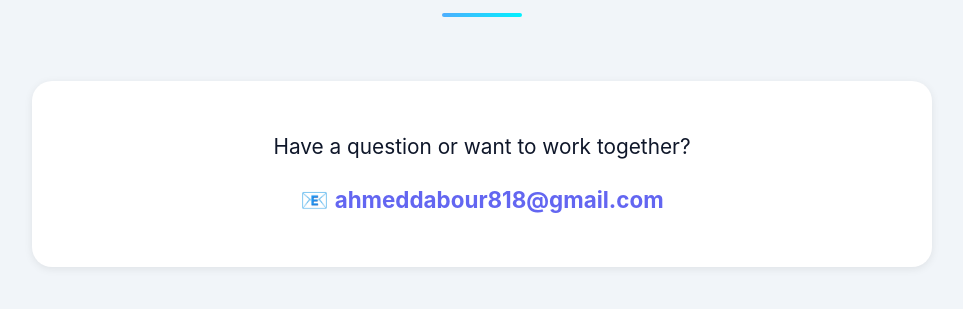
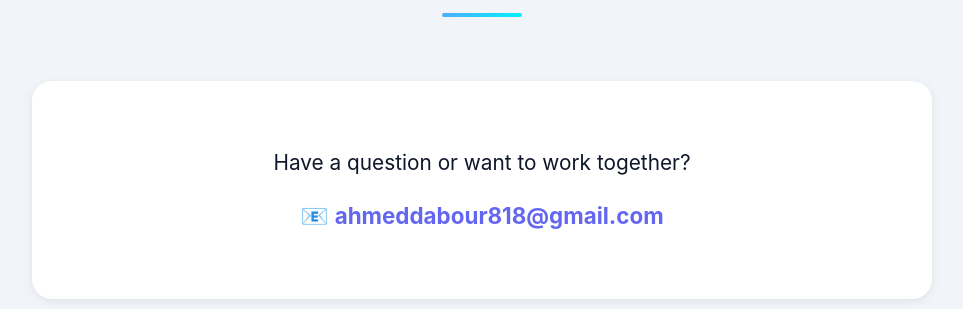
Before and after one commit to q-hBar/portfolio, a plain HTML site: page index.html in a window 1280 px wide. Shown: the part 2999-3308 px from the top of the page, without its empty margins (158-1121 px from the left). Drawn offline with Linux system fonts and the light colour scheme.

Commit message:
Restore original CSS for portfolio layout

```diff
--- a/style.css
+++ b/style.css
@@ -586,9 +586,9 @@ section {
 .contact-info-box {
     text-align: center;
     background: var(--white);
-    padding: 3rem;
+    padding: 4rem;
     border-radius: 20px;
-    margin-bottom: 3rem;
+    margin-bottom: 4rem;
     box-shadow: var(--shadow-sm);
 }
 
@@ -775,4 +775,5 @@ footer {
         flex-direction: column;
         text-align: center;
     }
+
 }
```
